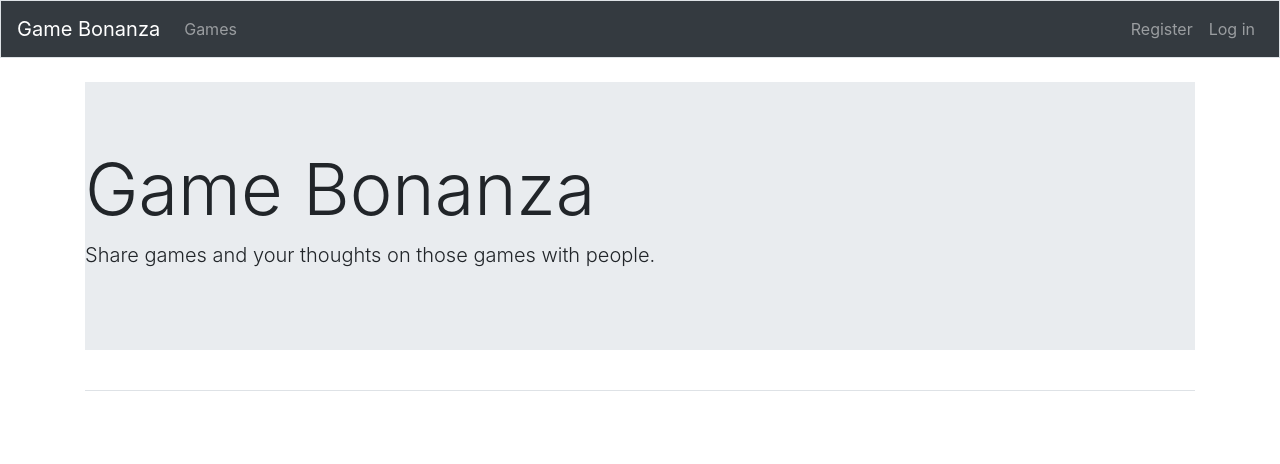
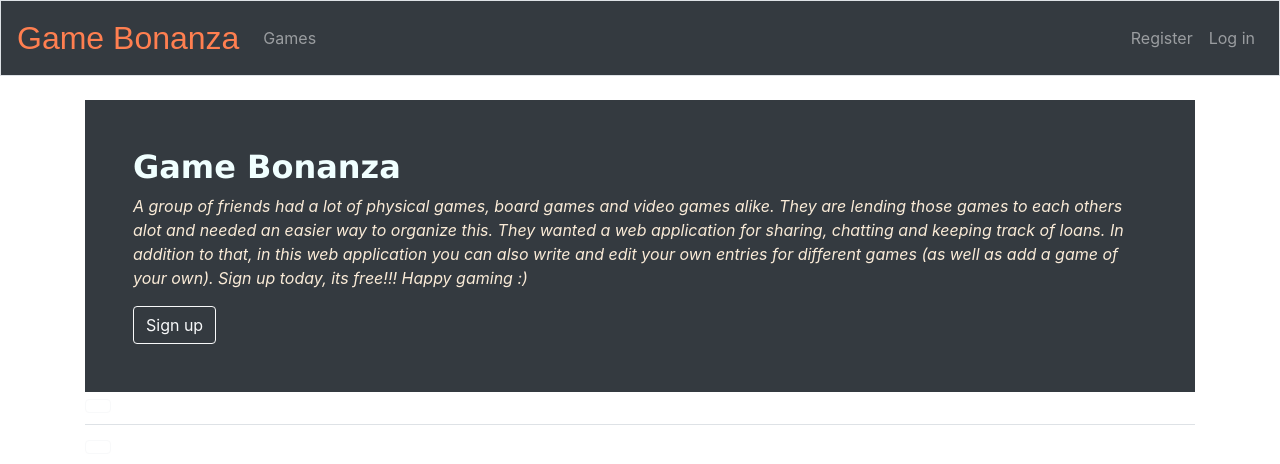
Before and after one commit to jooaoj/game-app, a Django app: page / in a window 1280 px wide. Shown: the top 464 px of the page. Run offline with Django 4.2, Linux system fonts and the light colour scheme; some libraries are stand-ins or nearby versions.

Commit message:
Tiny bug fixes

```diff
--- a/games/templates/games/base.html
+++ b/games/templates/games/base.html
@@ -15,7 +15,8 @@
 
         <nav class="navbar navbar-expand-md navbar-dark bg-dark mb-4 border">
 
-            <a class="navbar-brand" href="{% url 'games:index' %}">
+            <a class="navbar-brand" href="{% url 'games:index' %}" style="color: coral;
+            font-family: fantasy; font-size: xx-large;">
                 Game Bonanza</a>
 
             <button class="navbar-toggler" type="button" data-toggle="collapse"
--- a/games/templates/games/index.html
+++ b/games/templates/games/index.html
@@ -2,11 +2,20 @@
 
 {% block page_header %}
 
-<div class="jumbotron jumbotron-fluid">
-    <!--div class="container"-->
-        <h1 class="display-3">Game Bonanza</h1>
-
-        <p class="lead">Share games and your thoughts on those games with people.</p>
+<div class="h-100 p-5 text-white bg-dark rounded-3">
+    <h2 style="color: azure;
+    font-family: Verdana, Geneva, Tahoma, sans-serif;
+    font-size: xx-large; font-weight: bolder;">Game Bonanza</h2>
+    <p style="font-style: italic; color: antiquewhite;">
+        A group of friends had a lot of physical games, board games and video
+        games alike. They are lending those games to each others alot and needed
+        an easier way to organize this. They wanted a web application for sharing,
+        chatting and keeping track of loans.
+        In addition to that, in this web application you can also write and edit your
+        own entries for different games (as well as add a game of your own).
+        Sign up today, its free!!! Happy gaming :)
+    </p>
+    <a class="btn btn-outline-light" href="{% url 'users:register' %}" role="button">Sign up</button>
 </div>
 
 {% endblock page_header %}
--- a/games/templates/games/new_title.html
+++ b/games/templates/games/new_title.html
@@ -1,10 +1,10 @@
-{% extends "games/base.html %}
+{% extends "games/base.html" %}
 
 {% block content %}
 <p>Add a new title</p>
 
 <form action="{% url 'games:new_title' %}" method='post'>
-    {% crsf_token %}
+    {% csrf_token %}
     {{ form.as_p }}
     <button name="submit">Add title</title></button>
 </form>
--- a/games/views.py
+++ b/games/views.py
@@ -28,10 +28,10 @@ def new_title(request):
     """Add a new title."""
     if request.method != 'POST':
         # No data submitted; create a blank form.
-        form = TopicForm()
+        form = TitleForm()
     else:
           # POST data submitted; process data.
-          form = TopicForm(data=request.POST)
+          form = TitleForm(data=request.POST)
           if form.is_valid():
               form.save()
               return redirect('games:titles')
--- a/users/templates/registration/login.html
+++ b/users/templates/registration/login.html
@@ -6,7 +6,7 @@
     <p>Your username and password didn't match. Please try again.</p>
   {% endif %}
 
-  <form method="post" action="{% url 'users:login' %}">
+  <form class="form-signin" method="post" action="{% url 'users:login' %}">
       {% csrf_token %}
       {{ form.as_p }}
 
--- a/users/templates/registration/register.html
+++ b/users/templates/registration/register.html
@@ -1,4 +1,4 @@
-{% extends "games/base.html %"}
+{% extends "games/base.html" %}
 
 {% block content %}
 
```
